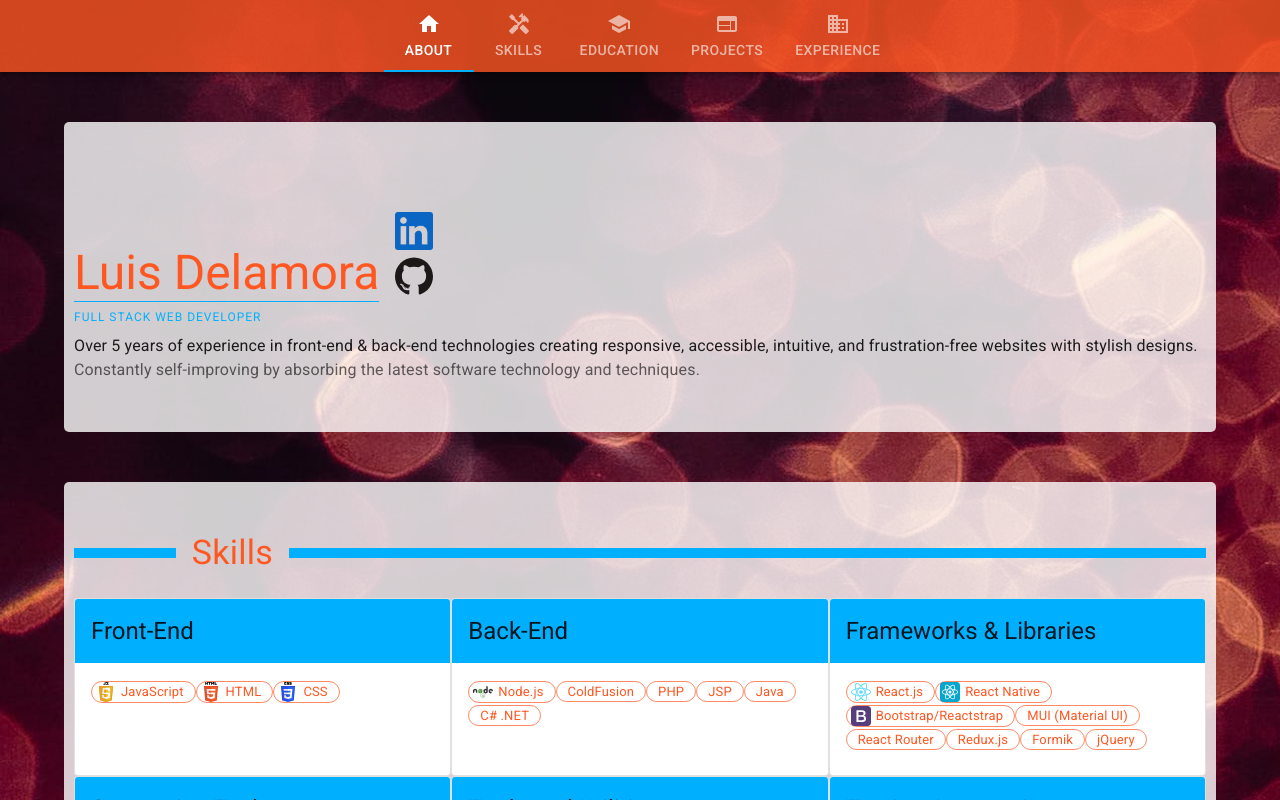
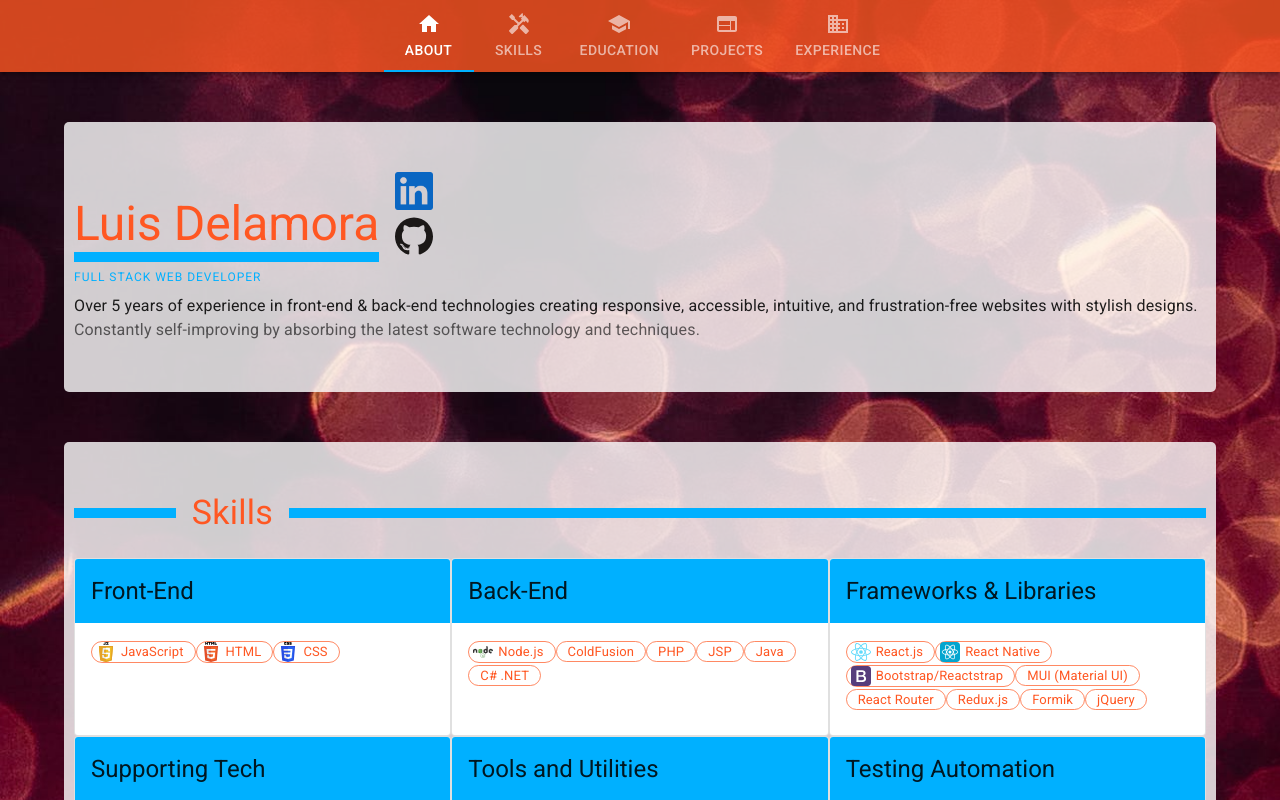
Before and after one commit to eccos/portfolio, a React (Create React App) app: page / in a window 1280 px wide. Shown: the top 800 px of the page. Built offline with nearby package versions, Linux system fonts and the light colour scheme; a web font is replaced by a local one.

Commit message:
inc border W

```diff
--- a/src/sections/AboutSection.js
+++ b/src/sections/AboutSection.js
@@ -6,14 +6,15 @@ import LinkedInLogo from '../app/assets/img/techLogos/logo-linkedin.png';
 export default function AboutSection() {
   return (
     <>
-      <Stack direction={'row'} spacing={2} mt={5}>
+      <Stack direction={'row'} spacing={2}>
         <Typography
           variant="h3"
           sx={{
             alignSelf: 'end',
             color: 'primary.main',
-            borderBottom: 1,
-            borderColor: 'secondary.main',
+            borderBottomColor: 'secondary.main',
+            borderBottomWidth: '10px',
+            borderBottomStyle: 'solid',
           }}
         >
           Luis Delamora
```
